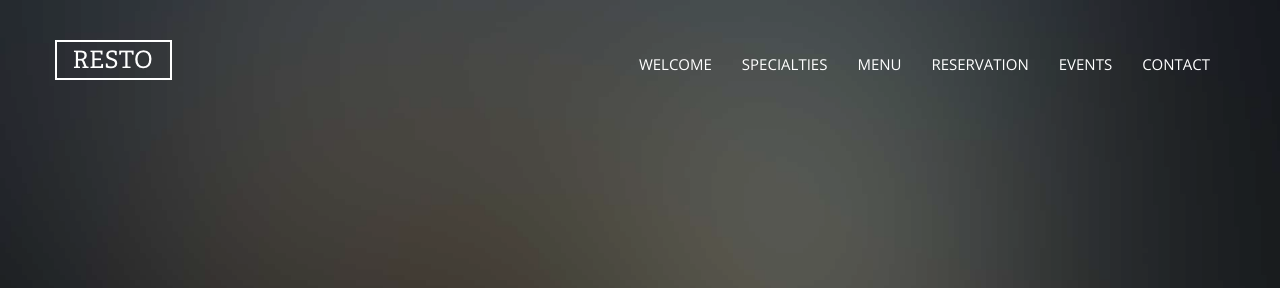
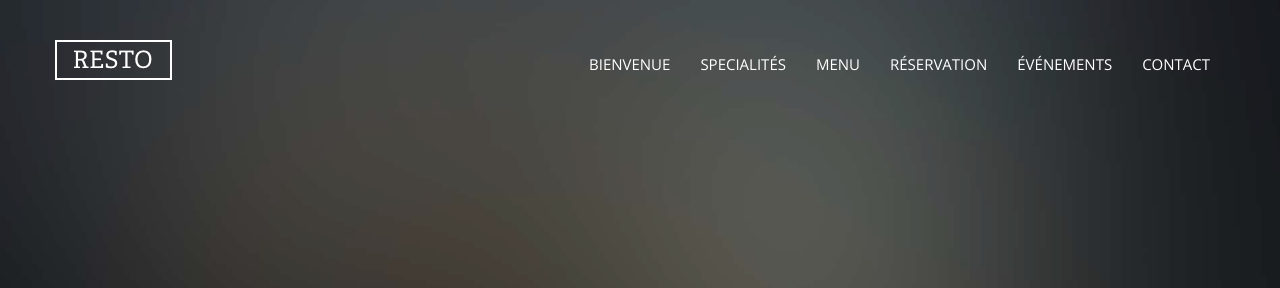
Before and after one commit to rtavenar/SiteResto, a website: page index.html in a window 1280 px wide. Shown: the top 288 px of the page. Drawn offline with nearby package versions, Linux system fonts and the light colour scheme; files whose address does not match are found by name.

Commit message:
Titres en haut à droite

```diff
--- a/index.html
+++ b/index.html
@@ -34,11 +34,11 @@
 
         <div id="navbar-collapse" class="navbar-collapse collapse">
           <ul class="nav navbar-nav navbar-right">
-            <li class="active"><a href="#" data-nav-section="welcome">Welcome</a></li>
-            <li><a href="#" data-nav-section="specialties">Specialties</a></li>
+            <li class="active"><a href="#" data-nav-section="welcome">Bienvenue</a></li>
+            <li><a href="#" data-nav-section="specialties">Specialités</a></li>
             <li><a href="#" data-nav-section="menu">Menu</a></li>
-            <li><a href="#" data-nav-section="reservation">Reservation</a></li>
-            <li><a href="#" data-nav-section="events">Events</a></li>
+            <li><a href="#" data-nav-section="reservation">Réservation</a></li>
+            <li><a href="#" data-nav-section="events">Événements</a></li>
             <li><a href="#" data-nav-section="contact">Contact</a></li>
           </ul>
         </div>
```
